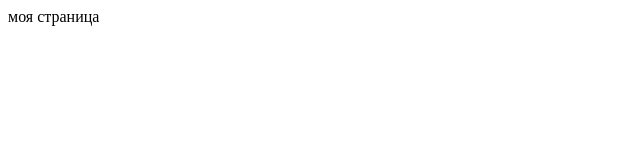
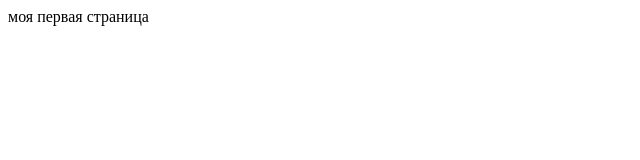
Before and after one commit to Karisha666/karina, a plain HTML site: page index.html in a window 1280 px wide. Shown: the full height of the page, 0-640 px from the left. Drawn offline with Linux system fonts and the light colour scheme.

Commit message:
Update index.html

```diff
--- a/index.html
+++ b/index.html
@@ -1,6 +1,6 @@
 <html>
 <head><title>первая страница</title></head>
 <body>
-моя страница
+моя первая страница
 </body>
 </html>
```
